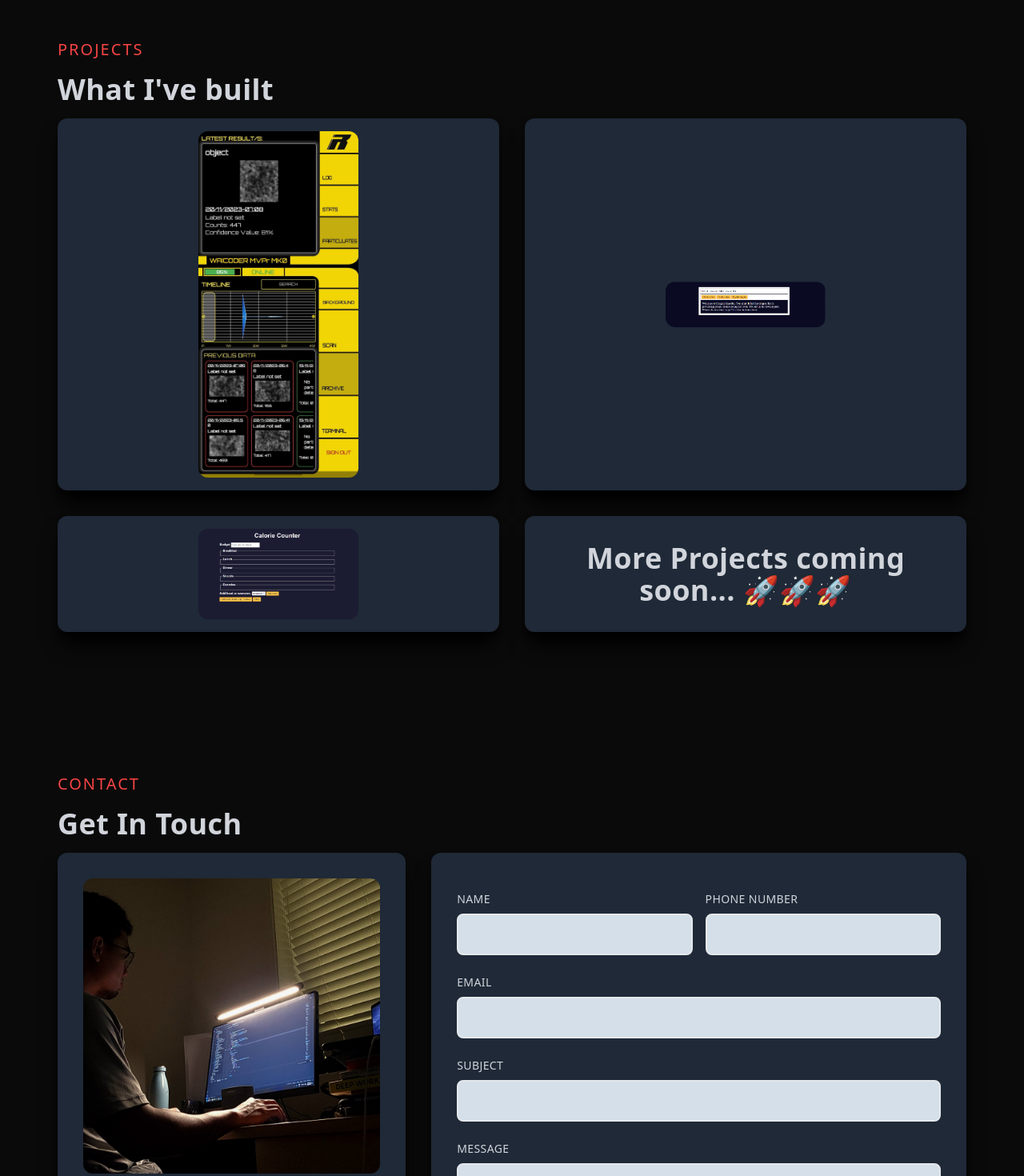
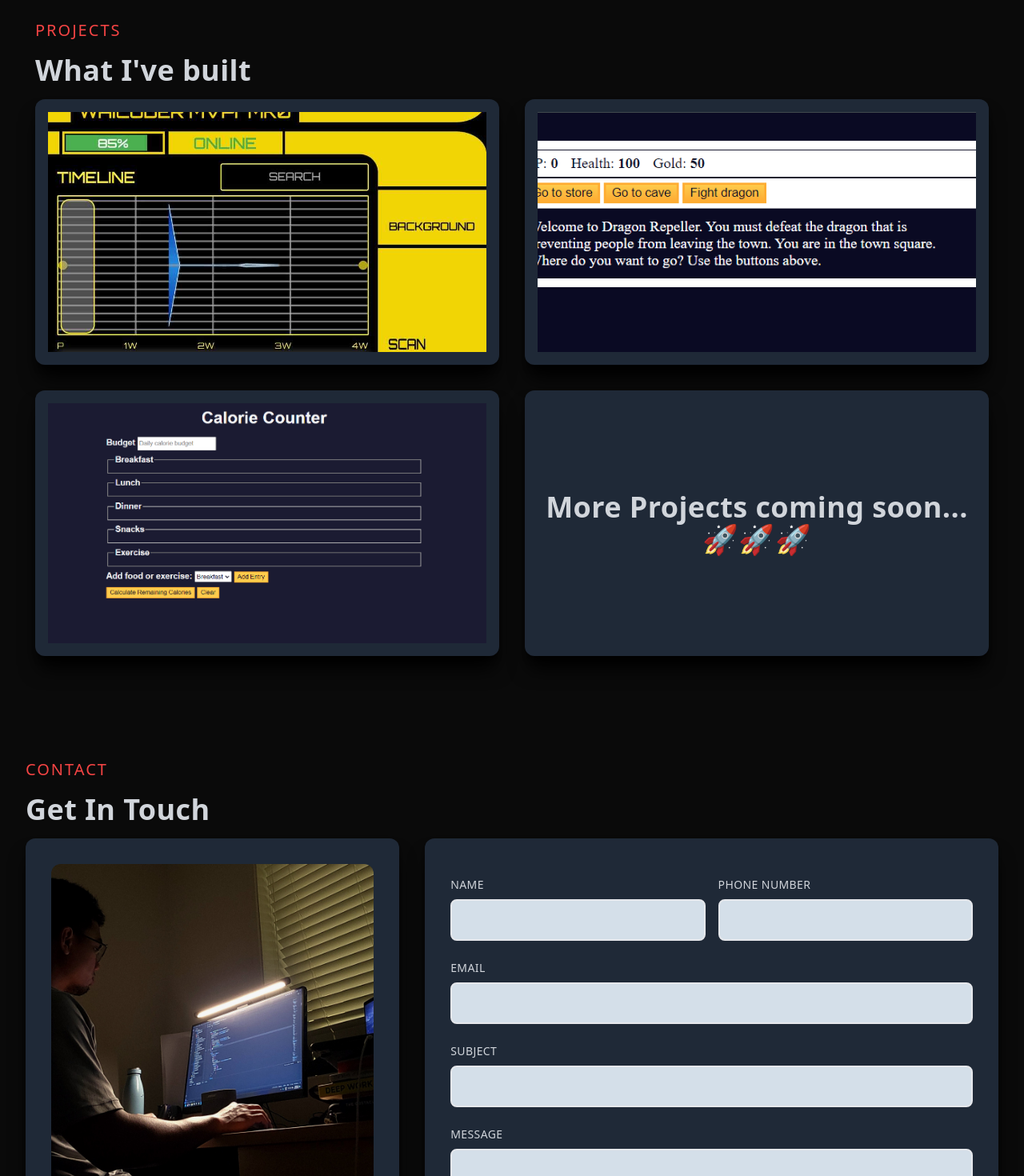
Before and after one commit to sonyerg/portfolio-nextjs-app, a Next.js app: page / in a window 1280 px wide. Shown: the part 2440-3910 px from the top of the page at 80% size. Built offline with nearby package versions, Linux system fonts and the light colour scheme.

Commit message:
general life improvements

```diff
--- a/components/Contact.jsx
+++ b/components/Contact.jsx
@@ -9,8 +9,8 @@ import { HiOutlineChevronDoubleUp } from "react-icons/hi";
 
 const Contact = () => {
   return (
-    <div id="contact" className="w-full lg:h-screen p-6">
-      <div className="max-w-6xl m-auto px-2 py-16 w-full">
+    <div id="contact" className="w-full lg:h-screen px-6">
+      <div className="max-w-[1240px] m-auto px-2 py-16 w-full">
         <p className="uppercase text-xl tracking-widest text-[#f54444]">
           Contact
         </p>
--- a/components/ProjectItem.jsx
+++ b/components/ProjectItem.jsx
@@ -8,13 +8,17 @@ const ProjectItem = ({ title, projectPlatform, backgroundImg, projectUrl }) => {
       className="bg-[#1F2937] relative flex items-center justify-center h-auto w-full shadow-xl shadow-black
     rounded-xl p-4 group hover:bg-gradient-to-r from-[#f54444] to-[#ec9292] "
     >
-      <Image
-        className="rounded-xl group-hover:opacity-10"
-        src={backgroundImg}
-        alt="/"
-        width={200}
-        objectFit="cover"
-      />
+      <div className="h-[500px] md:h-[300px]">
+        <Image
+          className="rounded-xl group-hover:opacity-10 p-4"
+          src={backgroundImg}
+          alt="/"
+          objectFit="cover"
+          layout="fill"
+          // width={200}
+        />
+      </div>
+
       <div className="text-white hidden group-hover:block absolute top-[50%] left-[50%] translate-x-[-50%] translate-y-[-50%]">
         <h3 className="text-2xl tracking-wider text-center">{title}</h3>
         <p className="pb-4 pt-2 text-center">{projectPlatform}</p>
--- a/components/Projects.jsx
+++ b/components/Projects.jsx
@@ -6,8 +6,8 @@ import calorieCounterImg from "../public/assets/projects/calorieCounterImg.png";
 
 const Projects = () => {
   return (
-    <div id="projects" className="w-full p-6">
-      <div className="max-w-6xl mx-auto px-2 py-16">
+    <div id="projects" className="w-full">
+      <div className="max-w-[1240px] mx-auto px-6 py-16">
         <p className="uppercase text-xl tracking-widest text-[#f54444]">
           Projects
         </p>
--- a/components/Skills.jsx
+++ b/components/Skills.jsx
@@ -9,7 +9,7 @@ import flutterLogo from "../public/assets/skills/flutter.png";
 
 const Skills = () => {
   return (
-    <div id="skills" className="w-full lg:h-screen p-6">
+    <div id="skills" className="w-full lg:h-screen px-6">
       <div className="max-w-[1240px] mx-auto flex flex-col justify-center h-full">
         <p className="uppercase text-xl tracking-widest text-[#f54444]">
           Skills
```
